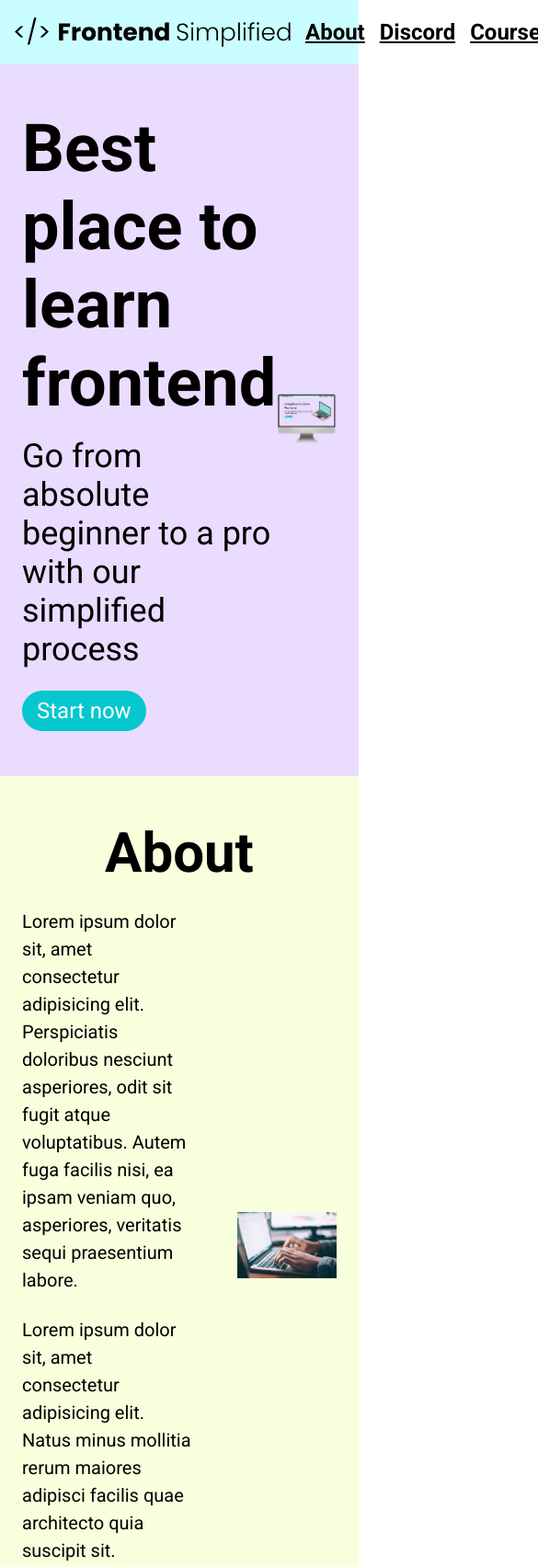
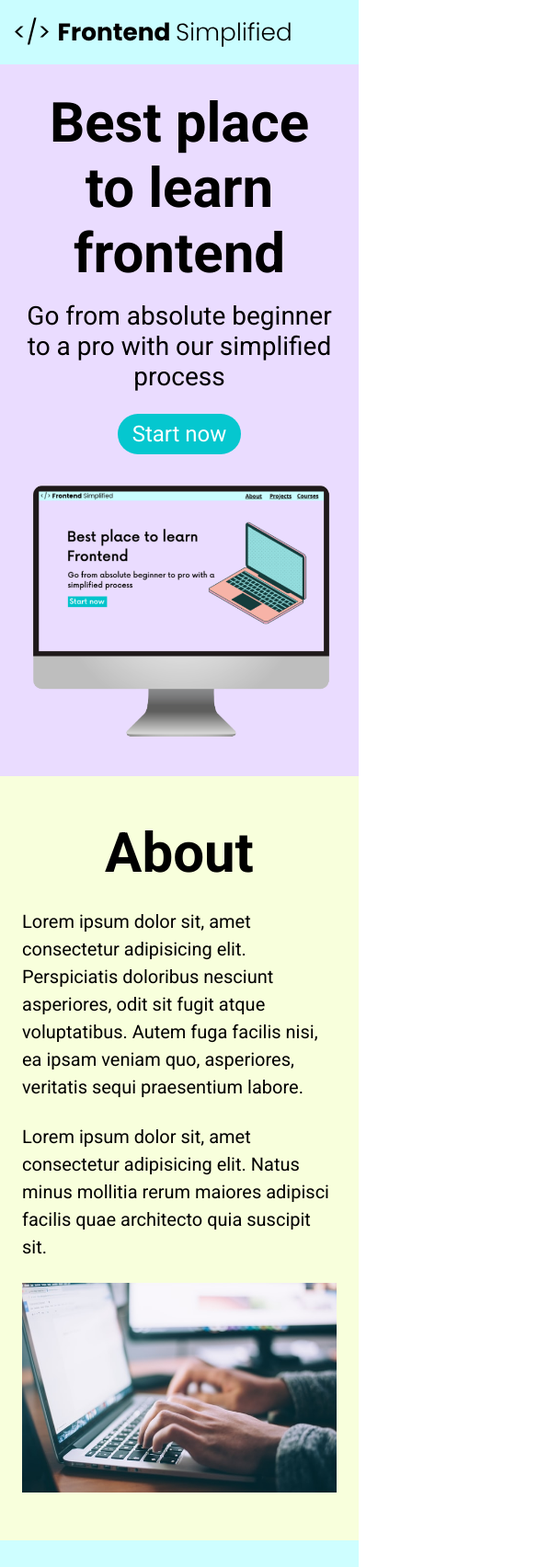
Before and after one commit to lachlanorton/first-css-project, a plain HTML site: page index.html in a window 390 px wide. Shown: the top 1704 px of the page at 92% size, 585 px wide, since content can reach past the window. Drawn offline with Linux system fonts and the light colour scheme.

Commit message:
Compatible with mobile devices

```diff
--- a/index.html
+++ b/index.html
@@ -5,13 +5,13 @@
     <meta http-equiv="X-UA-Compatible" content="IE=edge" />
     <meta name="viewport" content="width=device-width, initial-scale=1.0" />
     <title>Frontend Project</title>
-    <link rel="stylesheet" href="./styles.css">
+    <link rel="stylesheet" href="./styles.css" />
   </head>
   <body>
     <section>
       <nav>
         <img src="./assets/FES.svg" class="logo" alt="Frontend Simplified" />
-        <ul>
+        <ul class="nav__top">
           <li><a href="#about">About</a></li>
           <li><a href="#discord">Discord</a></li>
           <li><a href="">Courses</a></li>
@@ -20,11 +20,12 @@
       </nav>
       <header>
         <div class="row">
-
-          <div>
+          <div class="home__description">
             <h1>Best place to learn frontend</h1>
-            <p class="subheader">Go from absolute beginner to a pro with our simplified process</p>
-            <button>Start now</button>
+            <p class="subheader">
+              Go from absolute beginner to a pro with our simplified process
+            </p>
+            <button class="home__description--button">Start now</button>
           </div>
           <figure>
             <img src="./assets/laptop.png" alt="Laptop" />
@@ -37,20 +38,19 @@
       <section id="about">
         <h2>About</h2>
         <div class="row">
-
           <div class="section__description">
             <div class="section__description--wrapper">
               <div>
                 <p class="section__description--para">
                   Lorem ipsum dolor sit, amet consectetur adipisicing elit.
-                  Perspiciatis doloribus nesciunt asperiores, odit sit fugit atque
-                  voluptatibus. Autem fuga facilis nisi, ea ipsam veniam quo,
-                  asperiores, veritatis sequi praesentium labore.
+                  Perspiciatis doloribus nesciunt asperiores, odit sit fugit
+                  atque voluptatibus. Autem fuga facilis nisi, ea ipsam veniam
+                  quo, asperiores, veritatis sequi praesentium labore.
                 </p>
                 <p class="section__description--para">
-                  Lorem ipsum dolor sit, amet consectetur adipisicing elit. Natus
-                  minus mollitia rerum maiores adipisci facilis quae architecto quia
-                  suscipit sit.
+                  Lorem ipsum dolor sit, amet consectetur adipisicing elit.
+                  Natus minus mollitia rerum maiores adipisci facilis quae
+                  architecto quia suscipit sit.
                 </p>
               </div>
             </div>
@@ -63,17 +63,16 @@
       <section id="discord">
         <h2>Discord</h2>
         <div class="row">
-
           <div class="section__description">
             <div class="section__description--wrapper">
               <p class="section__description--para">
-                Lorem ipsum dolor sit amet consectetur adipisicing elit. Repellendus
-                reprehenderit fugit quas accusantium itaque a deleniti assumenda
-                tempora, libero eius.
+                Lorem ipsum dolor sit amet consectetur adipisicing elit.
+                Repellendus reprehenderit fugit quas accusantium itaque a
+                deleniti assumenda tempora, libero eius.
               </p>
               <p class="section__description--para">
-                Lorem ipsum dolor sit amet consectetur adipisicing elit. Vel a non
-                consequuntur commodi, tempore aperiam?
+                Lorem ipsum dolor sit amet consectetur adipisicing elit. Vel a
+                non consequuntur commodi, tempore aperiam?
               </p>
               <a href="">Click here to join our Discord!</a>
             </div>
@@ -86,7 +85,6 @@
       <section id="contact">
         <h2>Contact</h2>
         <div class="row">
-
           <div>
             <p class="formpara">
               Lorem ipsum dolor sit amet consectetur adipisicing elit. Minima,
@@ -105,7 +103,11 @@
     </main>
     <footer>
       <figure>
-        <img class="footer__logo" src="./assets/FES.svg" alt="Frontend Simplified" />
+        <img
+          class="footer__logo"
+          src="./assets/FES.svg"
+          alt="Frontend Simplified"
+        />
         <div class="footer__links">
           <ul>
             <li><a class="footer__link" href="#about">About</a></li>
--- a/styles.css
+++ b/styles.css
@@ -153,13 +153,14 @@ form {
     display: flex;
     flex-direction: column;
     margin: 0 auto;
+    padding: 0 12px;
 }
 
 input,
 textarea {
     margin-bottom: 24px;
     font-size: 20px;
-    padding: 6px 12px;
+    padding: 6px 24px;
 }
 
 label {
@@ -196,3 +197,65 @@ footer {
 .footer__link {
     padding: 0 16px;
 }
+
+/* SMALL PHONES, TABLETS, LARGE SMARTPHONES */
+@media (max-width: 728px) {
+    .row {
+        flex-direction: column;
+    }
+
+    .home__description {
+        margin-bottom: 24px;
+        display: flex;
+        flex-direction: column;
+        align-items: center;
+    }
+
+    .home__description--button {
+        max-width: 240px;
+    }
+
+    h1 {
+        text-align: center;
+        font-size: 60px;
+    }
+
+    .subheader {
+        text-align: center;
+        font-size: 28px;
+    }
+
+    .nav__top {
+        display: none;
+    }
+
+    .section__description {
+        flex-direction: column;
+
+    }
+
+    .section__description--wrapper {
+        width: 100%;
+    }
+
+    .about__img--wrapper {
+        width: 100%;
+    }
+
+    footer {
+        padding: 48px 24px;
+    }
+
+    .footer__logo {
+        max-width: 350px;
+    }
+
+    .footer__link {
+        padding: 0 4px;
+        font-size: 18px;
+    }
+
+    .footer__links {
+        margin-bottom: 24px;
+    }
+}
```
